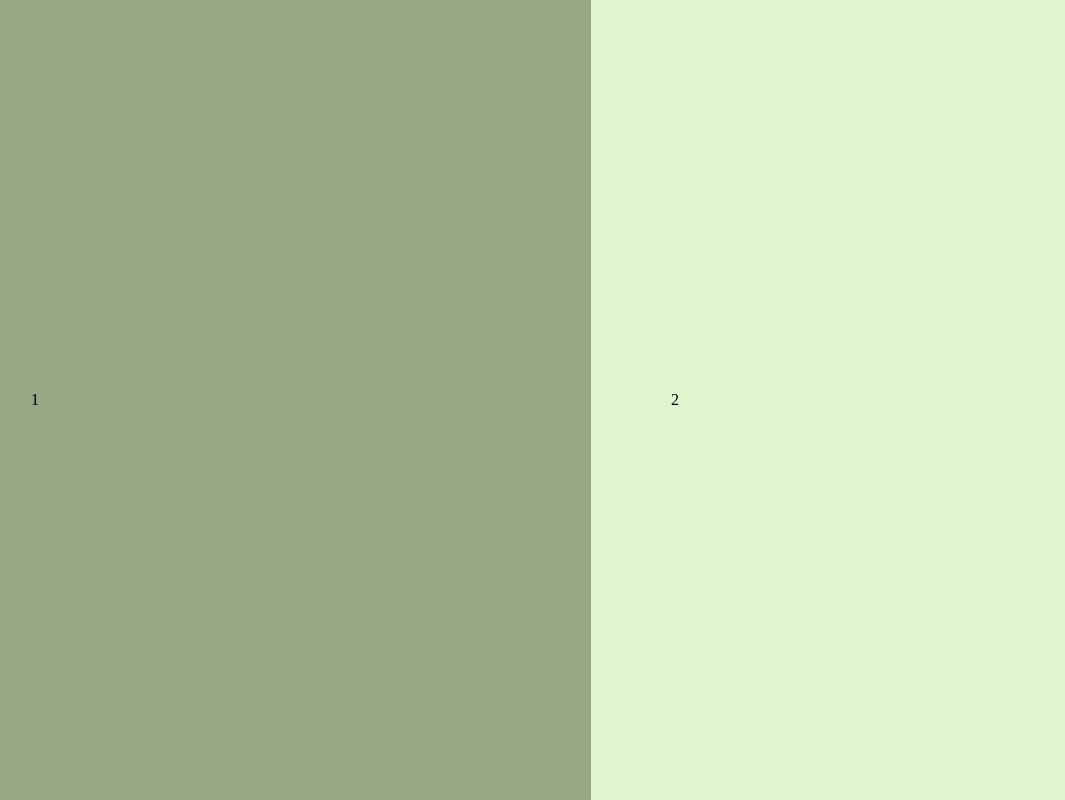
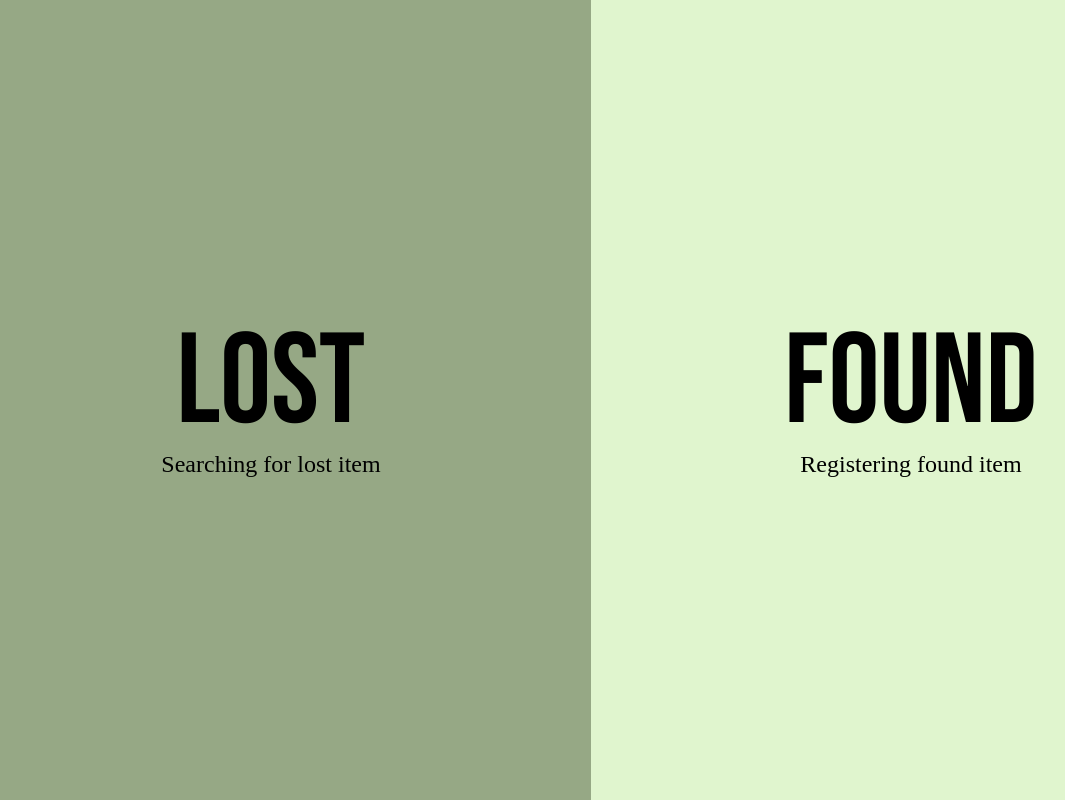
Before and after one commit to ZzRanger/HackUTD2021, a Next.js app: page / in a window 1280 px wide. Shown: the whole page, without its empty margins (49-1114 px from the left). Built offline with nearby package versions, Linux system fonts and the light colour scheme; a web font is replaced by a local one.

Commit message:
woah another home page

```diff
--- a/pages/index.tsx
+++ b/pages/index.tsx
@@ -1,18 +1,26 @@
 import type { NextPage } from "next";
 import SuperHead from "./components/SuperHead";
 import Image from "next/image";
-import styles from "../styles/Login.module.css";
+import styles from "../styles/Home.module.css";
 
-const Login: NextPage = () => {
+// should redirect to login page if not logged in
+
+const Home: NextPage = () => {
   return (
     <div className={styles.mainbg}>
       <SuperHead />
-      <div className="main-bg grid grid-cols-2 gap-40 justify-center items-center p-20 h-screen">
-        <div>1</div>
-        <div>2</div>
+      <div className="main-bg grid grid-cols-2 justify-stretch items-stretch h-screen">
+        <a className={styles.lostfoundlinks} href="#">
+          <h1>Lost</h1>
+          <p>Searching for lost item</p>
+        </a>
+        <a className={styles.lostfoundlinks} href="#">
+          <h1>Found</h1>
+          <p>Registering found item</p>
+        </a>
       </div>
     </div>
   );
 };
 
-export default Login;
+export default Home;
--- /dev/null
+++ b/styles/Home.module.css
@@ -0,0 +1,16 @@
+@layer components {
+  .mainbg {
+    @apply font-sans-serif;
+    background-image: linear-gradient(90deg, theme(colors.green.DEFAULT), theme(colors.green.DEFAULT) 50%, theme(colors.green.light) 50%, theme(colors.green.light))
+  }
+
+  .lostfoundlinks {
+    @apply flex flex-col justify-center items-center
+  }
+  .lostfoundlinks h1 {
+    @apply font-display text-9xl
+  }
+  .lostfoundlinks p {
+    @apply text-2xl
+  }
+}
```
